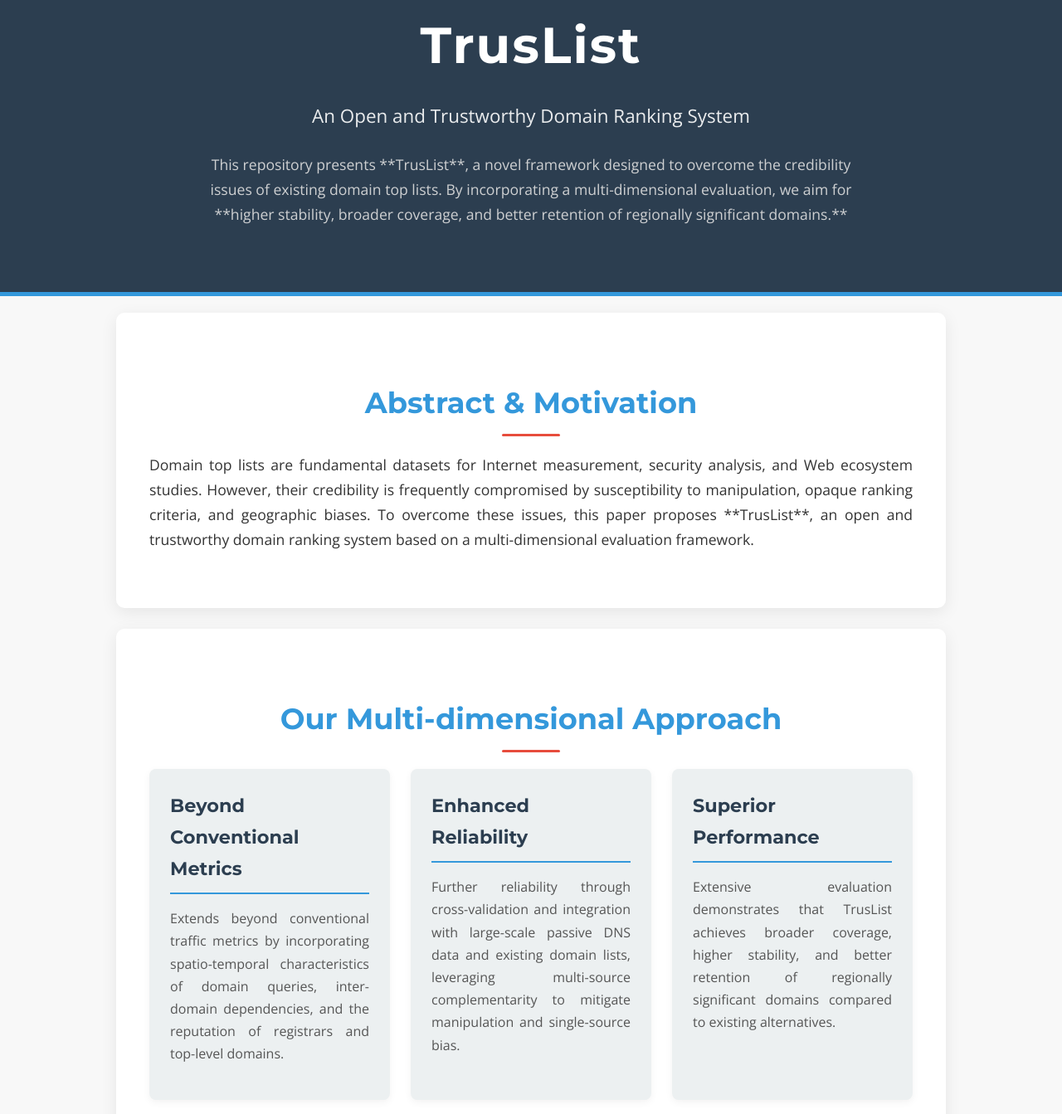
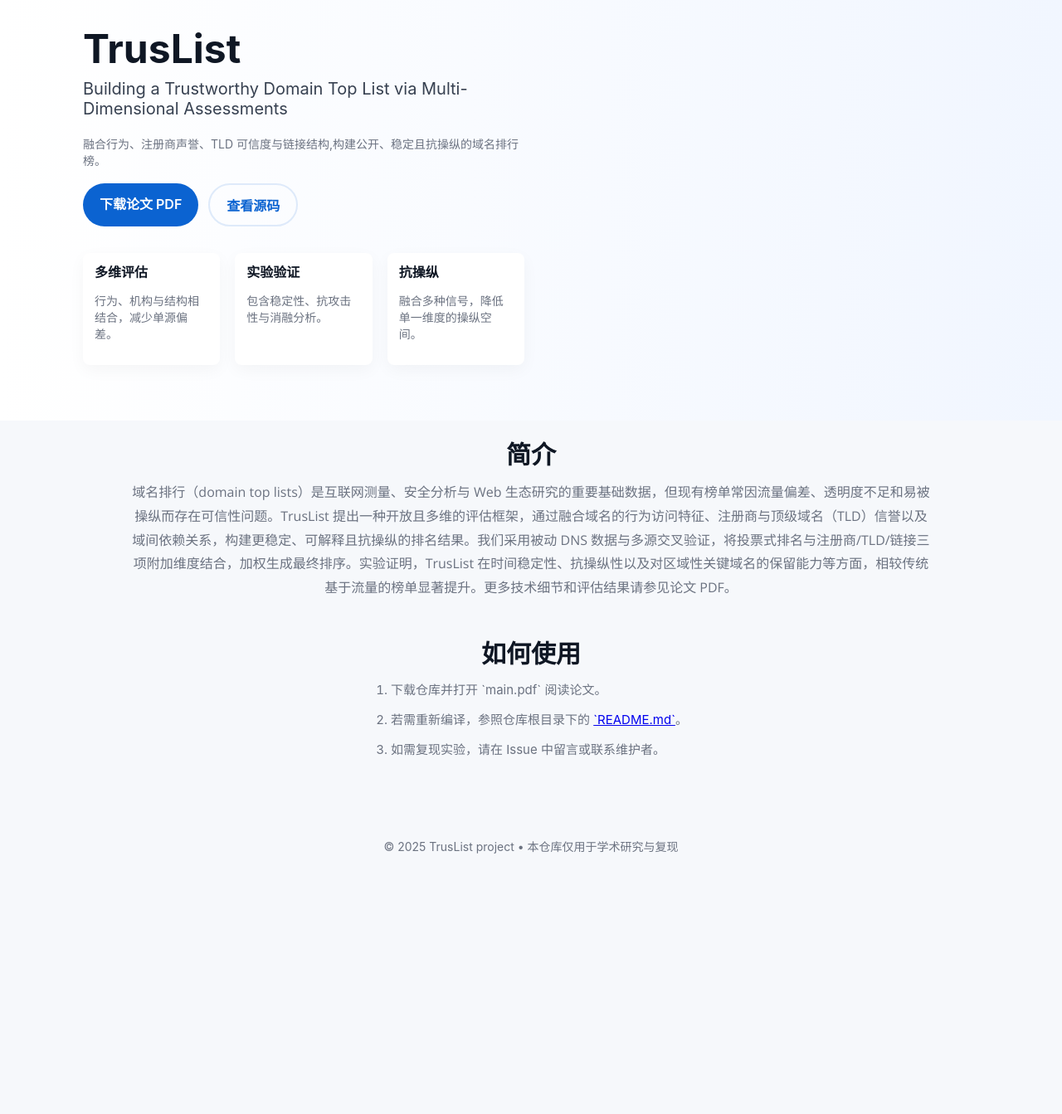
Before and after one commit to truslist/truslist.github.io, a plain HTML site: page index.html in a window 1280 px wide. Shown: the part 57-1400 px from the top of the page at 83% size. After the commit the page ends 1141 px from the top, so only its background shows below. Drawn offline with nearby package versions, Linux system fonts and the light colour scheme.

Commit message:
Update index.html

```diff
--- a/index.html
+++ b/index.html
@@ -1,274 +1,86 @@
-<!DOCTYPE html>
-<html lang="en">
+<!doctype html>
+<html lang="zh-CN">
 <head>
-    <meta charset="UTF-8">
-    <meta name="viewport" content="width=device-width, initial-scale=1.0">
-    <title>TrusList: An Open & Trustworthy Domain Ranking System</title>
+    <meta charset="utf-8">
+    <meta name="viewport" content="width=device-width,initial-scale=1">
+    <title>TrusList — Trusted Domain Top List</title>
+    <!-- 引入美观字体 -->
     <link href="https://fonts.googleapis.com/css2?family=Montserrat:wght@400;600;700&family=Open+Sans:wght@400;600&display=swap" rel="stylesheet">
-    <style>
-        :root {
-            --primary-color: #3498db;
-            --secondary-color: #2c3e50;
-            --accent-color: #e74c3c;
-            --text-color: #333;
-            --light-bg: #f8f8f8;
-            --dark-bg: #ecf0f1;
-        }
 
-        body {
-            font-family: 'Open Sans', sans-serif;
-            line-height: 1.7;
-            margin: 0;
-            padding: 0;
-            background-color: var(--light-bg);
-            color: var(--text-color);
-        }
+    <!-- 引用您的外部 CSS 文件 -->
+    <link rel="stylesheet" href="./style.css">
 
-        .container {
-            max-width: 1000px;
-            margin: 0 auto;
-            padding: 20px;
-        }
-
-        header {
-            background-color: var(--secondary-color);
-            color: #fff;
-            padding: 60px 20px;
-            text-align: center;
-            border-bottom: 5px solid var(--primary-color);
-        }
-
-        header h1 {
-            font-family: 'Montserrat', sans-serif;
-            font-size: 3.8em;
-            margin: 0;
-            letter-spacing: 2px;
-        }
-
-        header p {
-            font-size: 1.4em;
-            margin-top: 15px;
-            opacity: 0.9;
-            max-width: 700px;
-            margin-left: auto;
-            margin-right: auto;
-        }
-
-        .section {
-            background-color: #fff;
-            padding: 50px 40px;
-            margin-bottom: 25px;
-            border-radius: 10px;
-            box-shadow: 0 5px 20px rgba(0, 0, 0, 0.08);
-            animation: slideUp 0.8s ease-out forwards;
-            opacity: 0;
-            transform: translateY(20px);
-        }
-
-        .section:nth-of-type(1) { animation-delay: 0.1s; }
-        .section:nth-of-type(2) { animation-delay: 0.2s; }
-        .section:nth-of-type(3) { animation-delay: 0.3s; }
-        .section:nth-of-type(4) { animation-delay: 0.4s; }
-
-        @keyframes slideUp {
-            from { opacity: 0; transform: translateY(20px); }
-            to { opacity: 1; transform: translateY(0); }
-        }
-
-        .section h2 {
-            font-family: 'Montserrat', sans-serif;
-            font-size: 2.2em;
-            color: var(--primary-color);
-            text-align: center;
-            margin-bottom: 30px;
-            position: relative;
-        }
-
-        .section h2::after {
-            content: '';
-            position: absolute;
-            left: 50%;
-            transform: translateX(-50%);
-            bottom: -10px;
-            width: 70px;
-            height: 3px;
-            background-color: var(--accent-color);
-            border-radius: 2px;
-        }
-
-        .section p {
-            font-size: 1.1em;
-            color: var(--text-color);
-            text-align: justify;
-        }
-
-        .features-grid {
-            display: grid;
-            grid-template-columns: repeat(auto-fit, minmax(280px, 1fr));
-            gap: 25px;
-            margin-top: 30px;
-            text-align: left;
-        }
-
-        .feature-item {
-            background-color: var(--dark-bg);
-            padding: 25px;
-            border-radius: 8px;
-            box-shadow: 0 3px 10px rgba(0, 0, 0, 0.05);
-        }
-
-        .feature-item h3 {
-            font-family: 'Montserrat', sans-serif;
-            color: var(--secondary-color);
-            font-size: 1.4em;
-            margin-top: 0;
-            border-bottom: 2px solid var(--primary-color);
-            padding-bottom: 10px;
-            margin-bottom: 15px;
-        }
-
-        .feature-item p {
-            font-size: 1em;
-            color: #555;
-        }
-
-        .cta-buttons {
-            text-align: center;
-            margin-top: 40px;
-        }
-
-        .cta-buttons a {
-            display: inline-block;
-            background-color: var(--primary-color);
-            color: #fff;
-            padding: 15px 35px;
-            border-radius: 7px;
-            text-decoration: none;
-            font-size: 1.2em;
-            font-weight: 600;
-            transition: background-color 0.3s ease, transform 0.2s ease;
-            margin: 10px;
-        }
-
-        .cta-buttons a:hover {
-            background-color: #2980b9;
-            transform: translateY(-3px);
-        }
-
-        .cta-buttons a.secondary {
-            background-color: var(--accent-color);
-        }
-
-        .cta-buttons a.secondary:hover {
-            background-color: #c0392b;
-        }
-
-        footer {
-            background-color: var(--secondary-color);
-            color: #ccc;
-            text-align: center;
-            padding: 30px 20px;
-            margin-top: 50px;
-            border-top: 5px solid var(--primary-color);
-        }
-
-        footer p {
-            font-size: 0.9em;
-            margin: 0;
-        }
-
-        footer a {
-            color: var(--primary-color);
-            text-decoration: none;
-        }
-
-        footer a:hover {
-            text-decoration: underline;
-        }
-
-        @media (max-width: 768px) {
-            header h1 {
-                font-size: 2.8em;
-            }
-            header p {
-                font-size: 1.2em;
-            }
-            .section {
-                padding: 30px 20px;
-            }
-            .section h2 {
-                font-size: 1.8em;
-            }
-            .features-grid {
-                grid-template-columns: 1fr;
-            }
-            .cta-buttons a {
-                display: block;
-                margin: 10px auto;
-                max-width: 250px;
-            }
-        }
-    </style>
+    <!-- 核心 CSS 和 JS 已移至 style.css 和 app.js -->
 </head>
 <body>
-    <header>
-        <h1>TrusList</h1>
-        <p>An Open and Trustworthy Domain Ranking System</p>
-        <p style="font-size: 1.1em; max-width: 800px; margin-top: 25px; color: #e0e0e0;">
-            This repository presents **TrusList**, a novel framework designed to overcome the credibility issues of existing domain top lists. By incorporating a multi-dimensional evaluation, we aim for **higher stability, broader coverage, and better retention of regionally significant domains.**
-        </p>
+    <header class="header">
+        <div class="container">
+            <div class="hero">
+                <div class="hero-left">
+                    <h1 class="h-title">TrusList</h1>
+                    <p class="h-sub">Building a Trustworthy Domain Top List via Multi-Dimensional Assessments</p>
+                    <p class="small">融合行为、注册商声誉、TLD 可信度与链接结构,构建公开、稳定且抗操纵的域名排行榜。</p>
+
+                    <div class="cta" style="margin-top:18px">
+                        <!-- 论文链接：确保 main.pdf 在仓库根目录 -->
+                        <a class="btn" href="./main.pdf" target="_blank">下载论文 PDF</a>
+                        <!-- 查看源码链接：指向仓库主页 -->
+                        <a class="btn secondary" href="./" target="_blank">查看源码</a>
+                    </div>
+
+                    <!-- Three feature cards below buttons -->
+                    <div class="features">
+                        <div class="feature card">
+                            <h3>多维评估</h3>
+                            <p class="small">行为、机构与结构相结合，减少单源偏差。</p>
+                        </div>
+                        <div class="feature card">
+                            <h3>实验验证</h3>
+                            <p class="small">包含稳定性、抗攻击性与消融分析。</p>
+                        </div>
+                        <div class="feature card">
+                            <h3>抗操纵</h3>
+                            <p class="small">融合多种信号，降低单一维度的操纵空间。</p>
+                        </div>
+                    </div>
+                </div>
+
+                <!-- Right side: Dynamic word cloud with Top 100 domains -->
+                <div class="hero-right" id="wordcloudContainer">
+                    <div class="wordcloud-wrap">
+                        <canvas id="wordcloudCanvas" width="1400" height="1400"></canvas>
+                    </div>
+                </div>
+            </div>
+        </div>
     </header>
 
-    <div class="container">
-        <section class="section">
-            <h2>Abstract & Motivation</h2>
-            <p>
-                Domain top lists are fundamental datasets for Internet measurement, security analysis, and Web ecosystem studies. However, their credibility is frequently compromised by susceptibility to manipulation, opaque ranking criteria, and geographic biases. To overcome these issues, this paper proposes **TrusList**, an open and trustworthy domain ranking system based on a multi-dimensional evaluation framework.
-            </p>
+    <main class="container">
+        <section style="margin-top:24px">
+            <h2>简介</h2>
+            <p class="small">域名排行（domain top lists）是互联网测量、安全分析与 Web 生态研究的重要基础数据，但现有榜单常因流量偏差、透明度不足和易被操纵而存在可信性问题。TrusList 提出一种开放且多维的评估框架，通过融合域名的行为访问特征、注册商与顶级域名（TLD）信誉以及域间依赖关系，构建更稳定、可解释且抗操纵的排名结果。我们采用被动 DNS 数据与多源交叉验证，将投票式排名与注册商/TLD/链接三项附加维度结合，加权生成最终排序。实验证明，TrusList 在时间稳定性、抗操纵性以及对区域性关键域名的保留能力等方面，相较传统基于流量的榜单显著提升。更多技术细节和评估结果请参见论文 PDF。</p>
         </section>
 
-        <section class="section">
-            <h2>Our Multi-dimensional Approach</h2>
-            <div class="features-grid">
-                <div class="feature-item">
-                    <h3>Beyond Conventional Metrics</h3>
-                    <p>Extends beyond conventional traffic metrics by incorporating spatio-temporal characteristics of domain queries, inter-domain dependencies, and the reputation of registrars and top-level domains.</p>
-                </div>
-                <div class="feature-item">
-                    <h3>Enhanced Reliability</h3>
-                    <p>Further reliability through cross-validation and integration with large-scale passive DNS data and existing domain lists, leveraging multi-source complementarity to mitigate manipulation and single-source bias.</p>
-                </div>
-                <div class="feature-item">
-                    <h3>Superior Performance</h3>
-                    <p>Extensive evaluation demonstrates that TrusList achieves broader coverage, higher stability, and better retention of regionally significant domains compared to existing alternatives.</p>
-                </div>
-            </div>
+        <section style="margin-top:28px">
+            <h2>如何使用</h2>
+            <ol class="small">
+                <li>下载仓库并打开 `main.pdf` 阅读论文。</li>
+                <li>若需重新编译，参照仓库根目录下的 <a href="./README.md">`README.md`</a>。</li>
+                <li>如需复现实验，请在 Issue 中留言或联系维护者。</li>
+            </ol>
         </section>
 
-        <section class="section">
-            <h2>Practical Utility & Case Studies</h2>
-            <p>
-                The practical utility of TrusList is illustrated through compelling case studies on **DGA domain detection**, showcasing its effectiveness in real-world security analysis scenarios. Our framework provides a robust foundation for more reliable and unbiased internet research.
-            </p>
-        </section>
+        <!-- 交互式实验可视化已移除；线上页面保留论文摘要/图像引用并以下载 PDF 为主 -->
 
-        <section class="section">
-            <h2>Resources & Access</h2>
-            <div class="cta-buttons">
-                <a href="https://github.com/truslist/truslist.github.io/blob/main/README.md" class="main-cta">View Full README</a>
-                <a href="#code-repository" class="secondary">Source Code</a>
-                <a href="#dataset-download" class="secondary">Partial Dataset</a>
-                <a href="#paper-link" class="secondary">Download Paper (PDF)</a>
-            </div>
-            <p style="text-align: center; margin-top: 30px; font-style: italic;">
-                The code and data are provided to ensure the reproducibility and extensibility of our research.
-            </p>
-        </section>
-    </div>
+        <div class="footer">
+            <p>© 2025 TrusList project • 本仓库仅用于学术研究与复现</p>
+        </div>
+    </main>
 
-    <footer>
-        <p>&copy; 2024 TrusList Project. All rights reserved.</p>
-        <p>Built with ❤️ via GitHub Pages</p>
-    </footer>
+    <!-- 外部库 (通过 CDN) -->
+    <script src="https://cdnjs.cloudflare.com/ajax/libs/wordcloud2.js/1.1.1/wordcloud2.min.js"></script>
+
+    <!-- 引用精简后的外部 JavaScript 文件（仅用于首页头部词云） -->
+    <script src="./app.js"></script>
 </body>
 </html>
```
